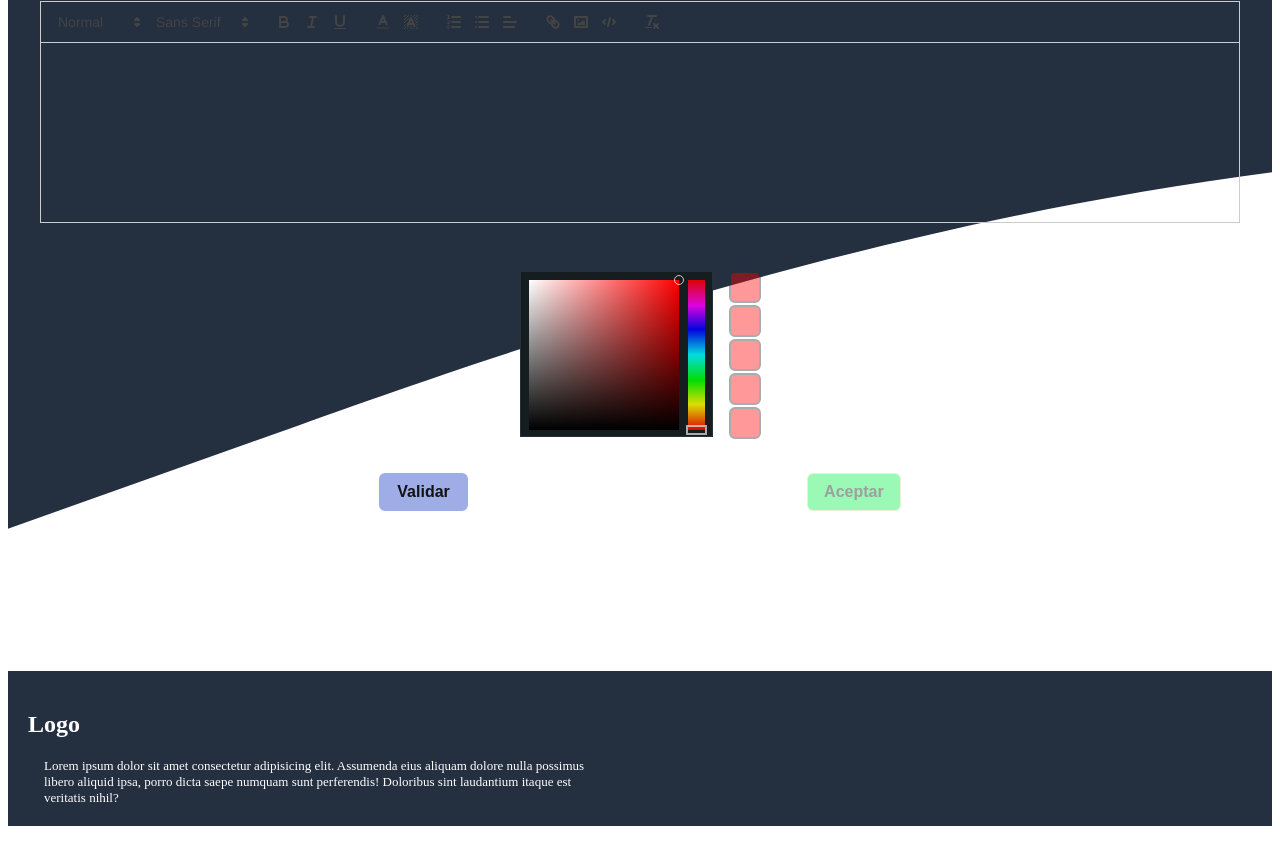
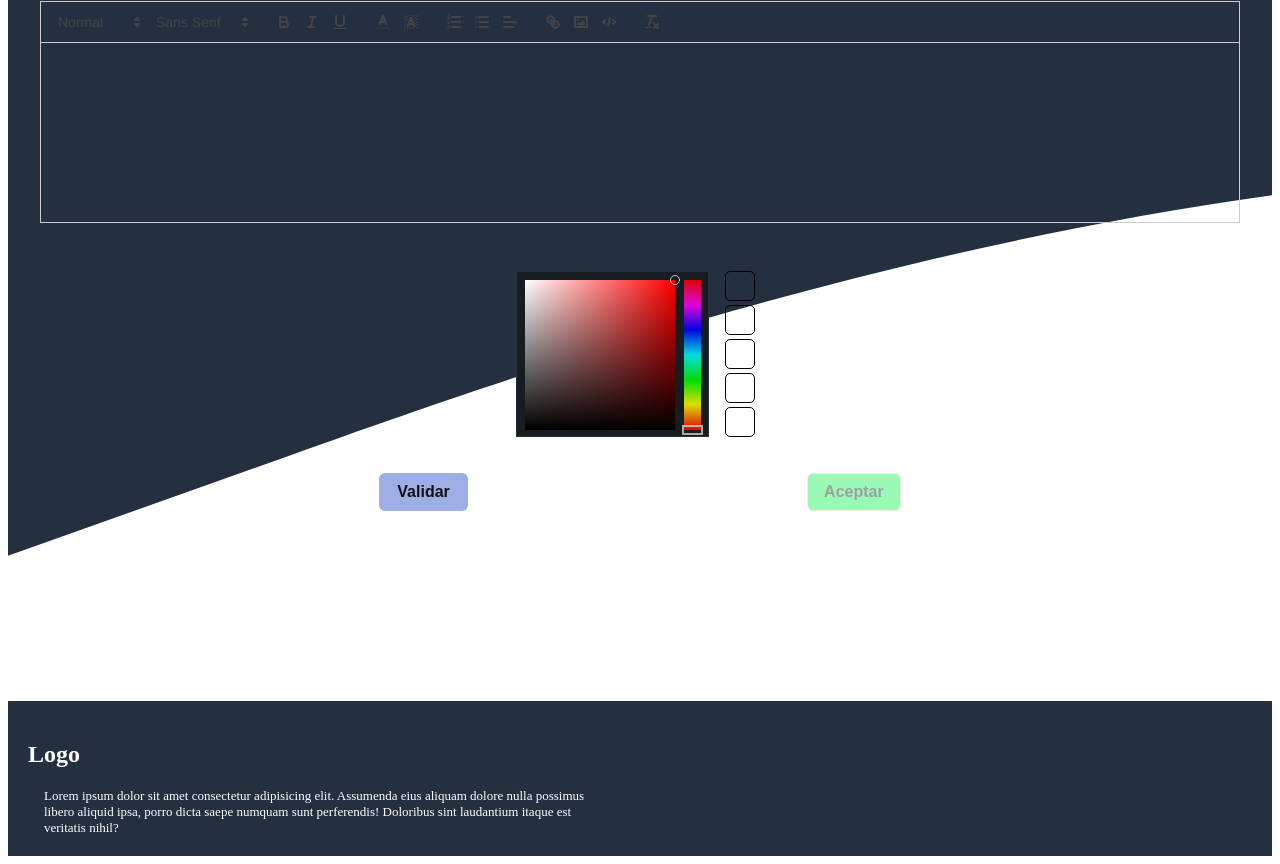
Before and after one commit to binmex/front_Inteligence, a React (Create React App) app: page / in a window 1280 px wide. Shown: the part 762-1626 px from the top of the page. Before the commit the page ends 1596 px from the top, so only its background shows below. Built offline with nearby package versions, Linux system fonts and the light colour scheme; a web font is replaced by a local one.

Commit message:
update img preview

```diff
--- a/src/Components/Centro.jsx
+++ b/src/Components/Centro.jsx
@@ -1,15 +1,28 @@
-import React, { useState } from 'react';
+import React, { useEffect, useState } from 'react';
 import { Steps } from 'primereact/steps';
 import { Button } from 'primereact/button'
 import { Editor } from "primereact/editor";
 
 import { ColorPicker } from 'primereact/colorpicker';
+import { API_URL, hexToRgb } from '../utils/constants';
 
 
 export const Centro = () => {
     const [text, setText] = useState('');
     const [activeIndex, setActiveIndex] = useState(0);
     const [color, setColor] = useState(null);
+    const [loading, setLoading] = useState(false)
+    const [promptvalidate, setPromptvalidate] = useState(false)
+    // const [colorsPickedColormind, setColorsPickedColormind] = useState({
+    //     color1: { r: 0, g: 0, b: 0 },
+    //     color2: { r: 0, g: 0, b: 0 },
+    //     color3: { r: 0, g: 0, b: 0 },
+    //     color4: { r: 0, g: 0, b: 0 },
+    //     color5: { r: 0, g: 0, b: 0 }
+    // })
+    const [roomDesign, setRoomDesign] = useState("");
+    const [dataColors, setDataColors] = useState({})
+
     const items = [
         {
             label: 'Ingresa Descripcion de tu habitacion'
@@ -24,6 +37,77 @@ export const Centro = () => {
             label: 'Disfruta de tu habitacion'
         }
     ];
+
+
+    const handleClick = async (e) => {
+        setLoading(true)
+        console.log(`the color is: ${color}`)
+
+        try {
+            const response = await fetch(`${API_URL}/nlp/validate`, {
+                method: "POST",
+                headers: {
+                    "Content-Type": "application/json",
+                },
+                body: JSON.stringify({ text: text }),
+            });
+            const data = await response.json();
+
+            data.sentiment.vote === "positive" ? setPromptvalidate(true) : alert(`prompt no valido: ${data.sentiment.vote} prompt: ${text}`)
+
+
+
+        }
+        catch (error) {
+            console.log(error);
+        } finally {
+            setLoading(false);
+        }
+    }
+    const convertColorToRGBArray = (color) => {
+
+        const colorrgb = hexToRgb(color)
+        console.log(`color rgb = ${colorrgb}`)
+        setColor(colorrgb)
+        return colorrgb
+    }
+    const handleSubmit = async (e) => {
+        console.log(`color update = ${color}`)
+
+        const response = await fetch(`${API_URL}/colormind`, {
+            method: "POST",
+            headers: {
+                "Content-Type": "application/json",
+            },
+            body: JSON.stringify({ color: color })
+        })
+        console.log(response)
+        const data = await response.json()
+        console.log(data.data)
+        setDataColors(data.data)
+        console.log(`data colors: ${dataColors.color1}`)
+
+        try{
+            const response = await fetch(`${API_URL}/prodia`, {
+                method: "POST",
+              headers: {
+                "Content-Type": "application/json",
+              },
+              body: JSON.stringify({ prompUser:`${text} whit colors: ${dataColors.color1}, ${dataColors.color2}, ${dataColors.color3}, ${dataColors.color4}, ${dataColors.color5}  ` }),
+            });
+            const data = await response.json();
+            console.log(data);
+            setRoomDesign(data.data.imageUrl);
+        }
+        catch (error) {
+            console.log(error);
+        }finally{
+
+        }
+
+
+    }
+
     return (
         <div className="contentLau">
 
@@ -47,28 +131,33 @@ export const Centro = () => {
 
 
             <div className="editor-container">
-                <Editor value={text} onTextChange={(e) => setText(e.htmlValue)} style={{ height: '180px' }} />
+                <Editor value={text} onTextChange={(e) => setText(e.textValue)} style={{ height: '180px' }} />
             </div>
 
             <div>
                 <div className='divColor'>
                     <div>
-                    <ColorPicker value={color} onChange={(e) => setColor(e.value)} inline />
+                        <ColorPicker value={color} onChange={(e) => setColor(convertColorToRGBArray(e.value))} inline />
+
                     </div>
                     <div className='colorpicked'>
-                        <ColorPicker disabled />
-                        <ColorPicker disabled />
-                        <ColorPicker disabled />
-                        <ColorPicker disabled />
-                        <ColorPicker disabled />
+                        <div className='colorBox' style={{ backgroundColor: `${dataColors.color1}` }}></div>
+                        <div className='colorBox' style={{ backgroundColor: `${dataColors.color2}` }}></div>
+                        <div className='colorBox' style={{ backgroundColor: `${dataColors.color3}` }}></div>
+                        <div className='colorBox' style={{ backgroundColor: `${dataColors.color4}` }}></div>
+                        <div className='colorBox' style={{ backgroundColor: `${dataColors.color5}` }}></div>
+
                     </div>
                 </div>
 
 
                 <div className='buttonContent'>
-                    <Button label="Validar " />
+                    <Button disabled={loading} onClick={handleClick} label="Validar " />
 
-                    <Button label="Aceptar" severity="success" disabled />
+                    <Button label="Aceptar" severity="success" disabled={!promptvalidate} onClick={handleSubmit} />
+                </div>
+                <div className='room_img'>
+                {roomDesign !== "" && <img src={roomDesign} alt="room design" />}
                 </div>
 
 
--- a/src/index.css
+++ b/src/index.css
@@ -130,3 +130,18 @@ body {
 .p-button.p-button-success{
   background: #06f146;
 }
+
+.colorBox {
+  width: 30px;
+  height: 30px;
+  border: 1px solid #000;
+  border-radius: 5px;
+  margin-right: 10px;
+
+}
+.room_img{
+  display: flex;
+  justify-content: center;
+  align-items: center;
+  padding: 15px;
+}
--- a/src/utils/constants.js
+++ b/src/utils/constants.js
@@ -1 +1,22 @@
 export const API_URL = 'http://localhost:4000';
+
+export function hexToRgb(hex) {
+
+    if (hex.length === 3) {
+        hex = hex
+            .split('')
+            .map(function (char) {
+                return char + char;
+            })
+            .join('');
+    }
+
+
+    var bigint = parseInt(hex, 16);
+    var r = (bigint >> 16) & 255;
+    var g = (bigint >> 8) & 255;
+    var b = bigint & 255;
+
+
+    return [r,g,b]
+}
```
